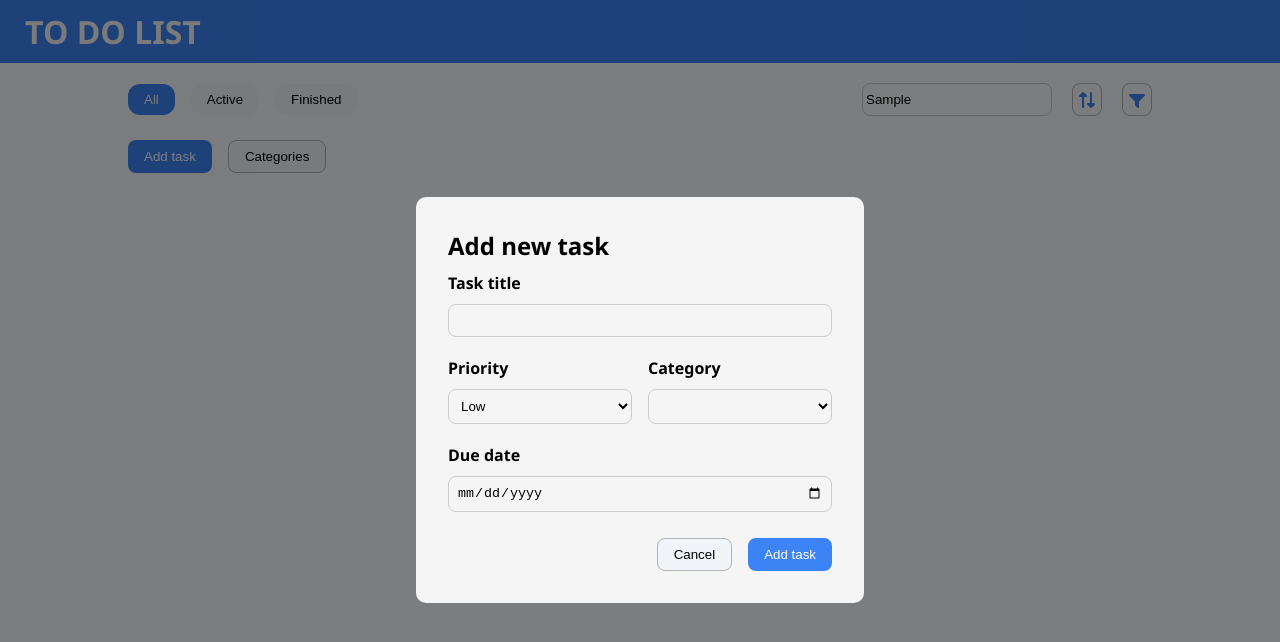
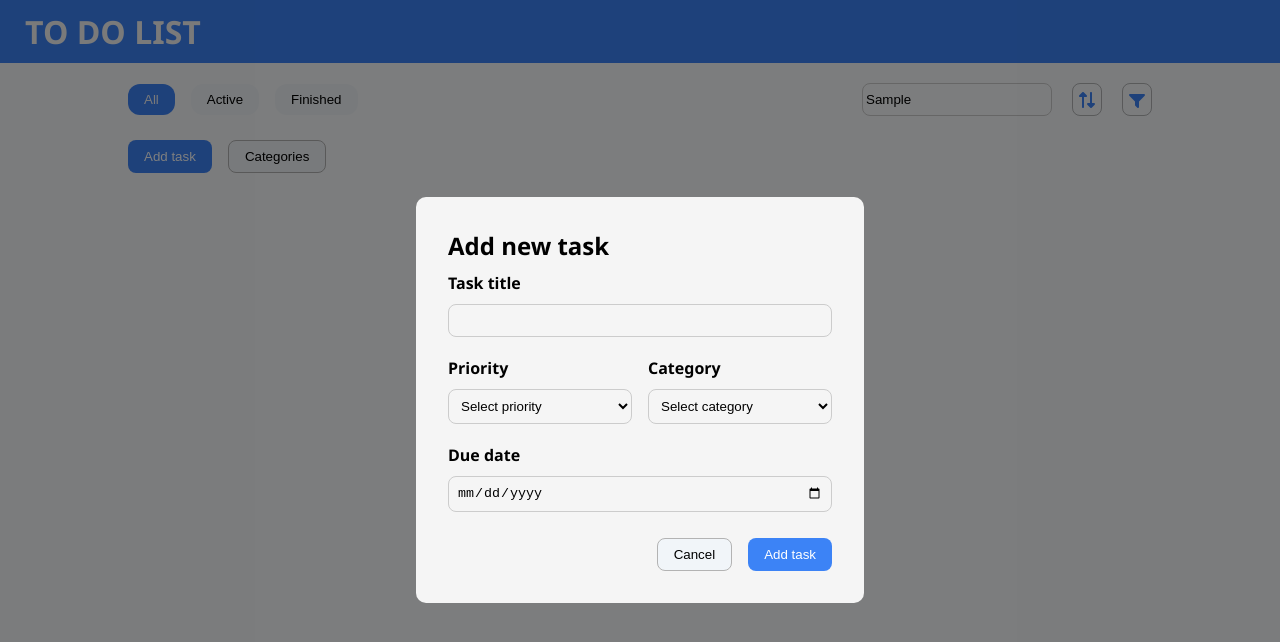
Before and after one commit to emapepic/to-do-list, a React app: page / in a window 1280 px wide. Both pictures are taken after typing "Sample" into the empty fields and a click on the button "Add task". Shown: the top 642 px of the page. Built offline with nearby package versions, Linux system fonts and the light colour scheme; the HTML template or start-up script is replaced by a standard one.

Commit message:
fix in input fields

```diff
--- a/src/components/InputFields.jsx
+++ b/src/components/InputFields.jsx
@@ -25,6 +25,7 @@ export default function InputFields({
             <div className='input-container'>
               <label>Priority</label>
               <select value={priority} onChange={(e) => setPriority(e.target.value)}>
+                <option value='' disabled>Select priority</option>
                 <option value='low'>Low</option>
                 <option value='medium'>Medium</option>
                 <option value='high'>High</option>
@@ -33,6 +34,7 @@ export default function InputFields({
             <div className='input-container'>
               <label>Category</label>
               <select value={category} onChange={(e) => setCategory(e.target.value)}>
+                <option value='' disabled>Select category</option>
                 {categories.map((category, index) =>
                   <option key={index}>{category}</option>
                 )}
```
